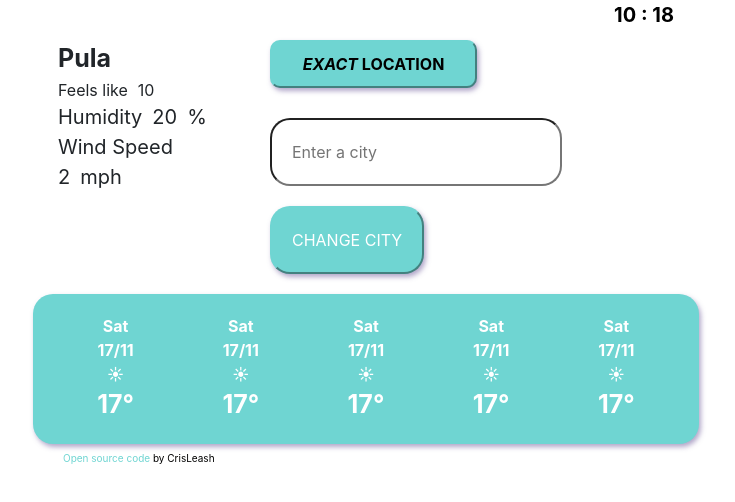
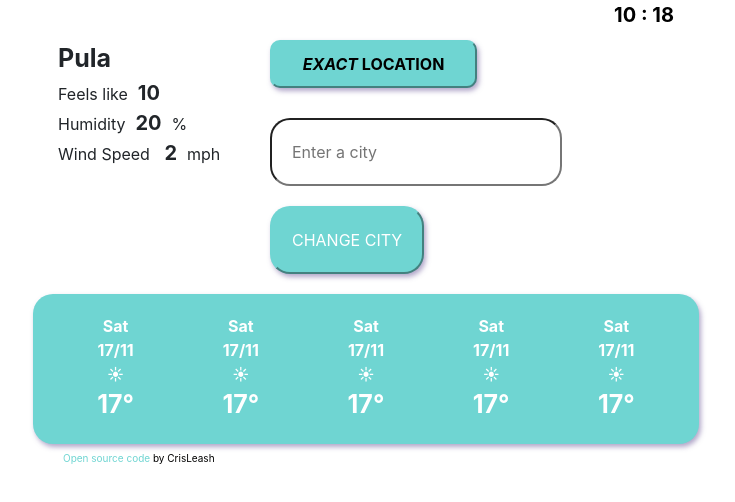
Before and after one commit to CrisLeash/my-WeatherApp, a plain HTML site: page index.html in a window 1280 px wide. Shown: the part 238-740 px from the top of the page, without its empty margins (37-772 px from the left). Drawn offline with nearby package versions, Linux system fonts and the light colour scheme; a web font is replaced by a local one.

Commit message:
updated css

```diff
--- a/src/style.css
+++ b/src/style.css
@@ -35,6 +35,7 @@
 
   .row {
     max-width: 60%;
+    margin: 0 center;
   }
 
   .col .current_time {
@@ -49,9 +50,11 @@
     font-weight: bolder;
   }
 
-  .humidity,
-  .wind {
+  #humidity,
+  #wind,
+  #feelsLike {
     font-size: 20px;
+    font-weight: bold;
   }
 
   .time,
```
